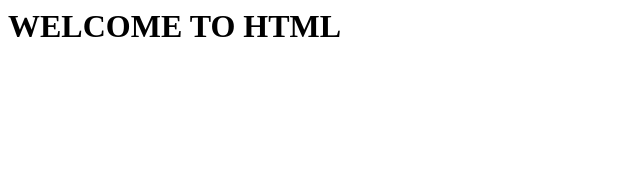
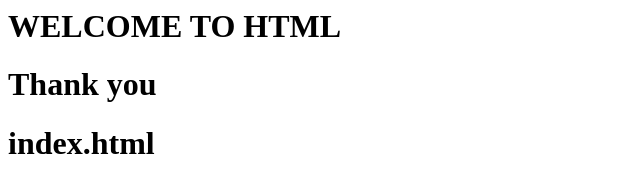
Before and after one commit to pavani2408/first, a plain HTML site: page index.html in a window 1280 px wide. Shown: the whole page, without its empty margins (0-640 px from the left). Drawn offline with Linux system fonts and the light colour scheme.

Commit message:
Update index.html

```diff
--- a/index.html
+++ b/index.html
@@ -1,3 +1,5 @@
 <html>
 <h1>WELCOME TO HTML</h1>
+   <h1>Thank you</h1>
+   <h1>index.html</h1>
 <html>
```
